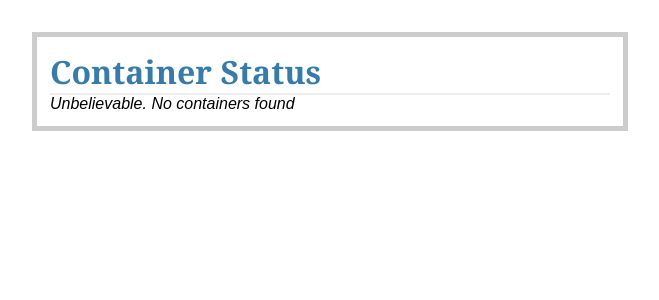
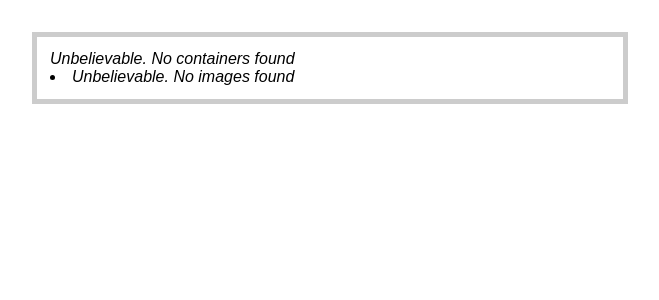
Before and after one commit to bigmacd/containerMonitor, a Flask app: page / in a window 1280 px wide. Shown: the top 300 px of the page, without its empty margins (310-969 px from the left). Run offline with Flask 2, Linux system fonts and the light colour scheme.

Commit message:
Added images and combined on one page

```diff
--- a/app.py
+++ b/app.py
@@ -1,34 +1,17 @@
-import subprocess
 import argparse
 from flask import Flask, render_template
 import pdb
+from resolvers import getRunningContainers, getImages
 
 app = Flask(__name__)
 noDocker = False
 
-def getRunningContainers():
-    output = []
-    psCommand = subprocess.Popen("/usr/bin/docker ps --format '{{.Names}}:   {{.Status}}'", shell=True, stdout=subprocess.PIPE)
-    while True:
-        line = psCommand.stdout.readline()
-        if line == '' or psCommand.poll() is not None:
-            break
-        if line:
-            output.append(line.decode('utf-8').strip())
-    retVal = []
-    for i in output:
-        c, u = i.split(':')
-        retVal.append({ "container": c, "status": u})
-
-    if noDocker:
-        return [ { "container": "adminapi", "status": "up" }, { "container":"netezzaapi", "status":"exited"}]
-    else:
-        return retVal
-
 
 @app.route('/')
 def hello():
-    return render_template("show_containers.html", entries=getRunningContainers())
+    images = getImages()
+    containers = getRunningContainers()
+    return render_template("main.html", images = images, containers = containers)
 
 
 if __name__ == '__main__':
--- /dev/null
+++ b/resolvers.py
@@ -0,0 +1,38 @@
+
+import subprocess
+
+
+def runCommand(command: str) -> list:
+    output = []
+    psCommand = subprocess.Popen(command, shell=True, stdout=subprocess.PIPE)
+    while True:
+        line = psCommand.stdout.readline()
+        if line == '' or psCommand.poll() is not None:
+            break
+        if line:
+            output.append(line.decode('utf-8').strip())
+    return output
+
+def getRunningContainers():
+    command = "/usr/bin/docker ps --format '{{.Names}}:   {{.Status}}'"
+    output = runCommand(command)
+    retVal = []
+    for i in output:
+        c, u = i.split(':', 1)
+        retVal.append({ "container": c, "status": u})
+
+    return retVal
+
+
+def getImages():
+    imageCommand = "/usr/bin/docker image ls --format '{{.Repository}}!{{.ID}}!{{.Tag}}!{{.CreatedAt}}!{{.Size}}'"
+    output = runCommand(imageCommand)
+    retVal = []
+    for i in output:
+        rep, id, tag, created, size = i.split('!')
+        retVal.append({ "repository": rep,
+                        "imageId": id,
+                        "tag": tag,
+                        "createdAt": created,
+                        "size": size })
+    return retVal
--- a/templates/layout.html
+++ b/templates/layout.html
@@ -1,7 +1,6 @@
 <!doctype html>
-<title>Container Status</title>
+<title>Docker Status</title>
 <link rel="stylesheet" type="text/css" href="{{ url_for('static', filename='style.css') }}">
 <div class="page">
-  <h1>Container Status</h1>
   {% block body %}{% endblock %}
 </div>
--- /dev/null
+++ b/templates/main.html
@@ -0,0 +1,26 @@
+{% extends "layout.html" %}
+{% block body %}
+  <div class="containers">
+    {% for container in containers %}
+       <div class="containerRow">
+           <span class="container">{{ container.container }}</span><span class="status">{{ container.status }}</span>
+       </div>
+    {% else %}
+       <li><em>Unbelievable.  No containers found</em></li>
+    {% endfor %}
+  </div>
+  <div class="images">
+    {% for image in images %}
+       <div class="imagesRow">
+           <span class="repository">{{ image.repository }}</span>
+           <span class="tag">{{ image.imageId }}</span>
+           <span class="imageId">{{ image.tag }}</span>
+           <span class="created">{{ image.createdAt }}</span>
+           <span class="imageSize">{{ image.size }}</span>
+       </div>
+    {% else %}
+       <li><em>Unbelievable.  No images found</em></li>
+  </div>
+  {% endfor %}
+
+{% endblock %}
```
Also changed, not shown: templates/docker_images.html (added, +12 -0 lines), 1 other file.
